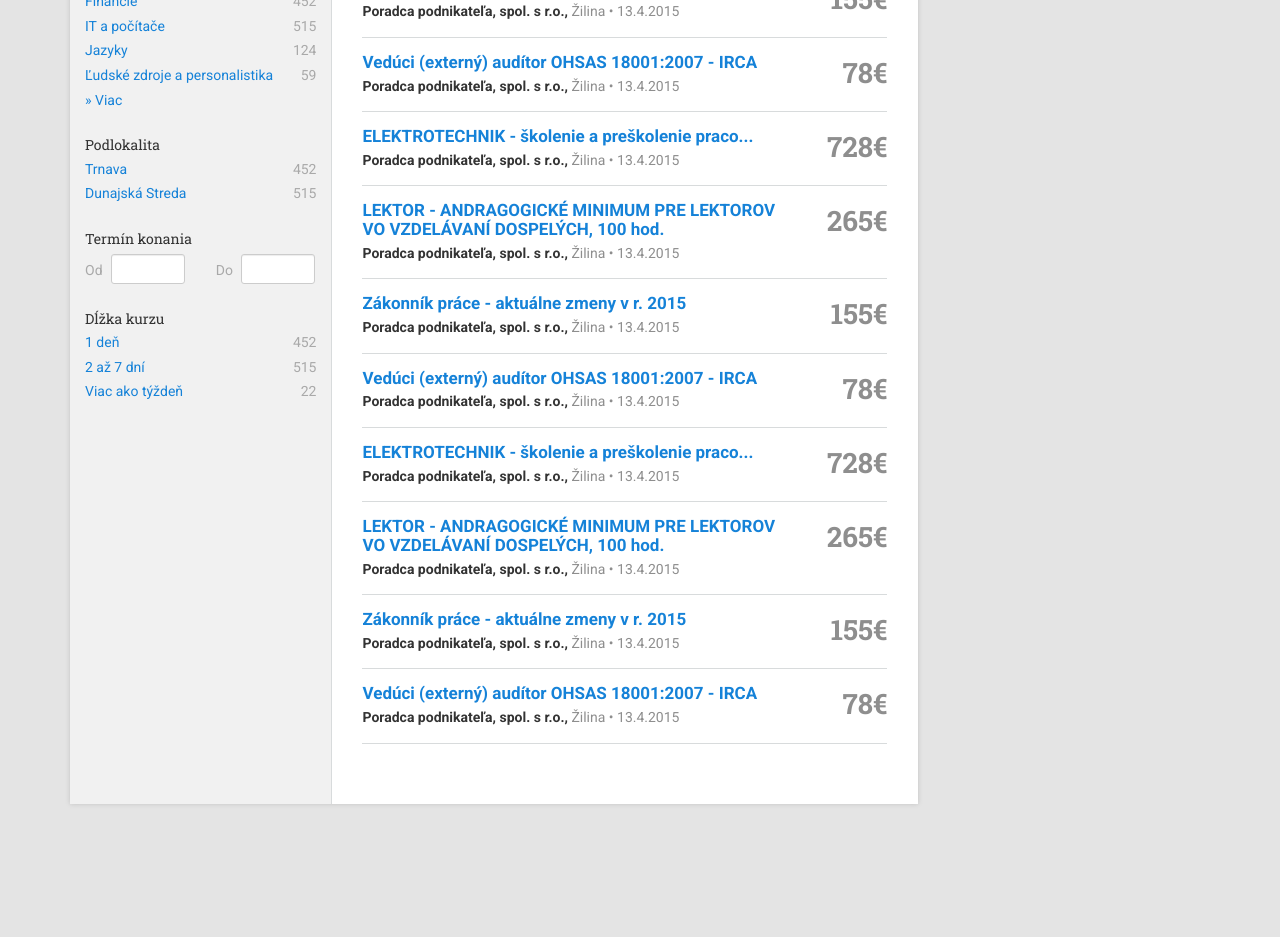
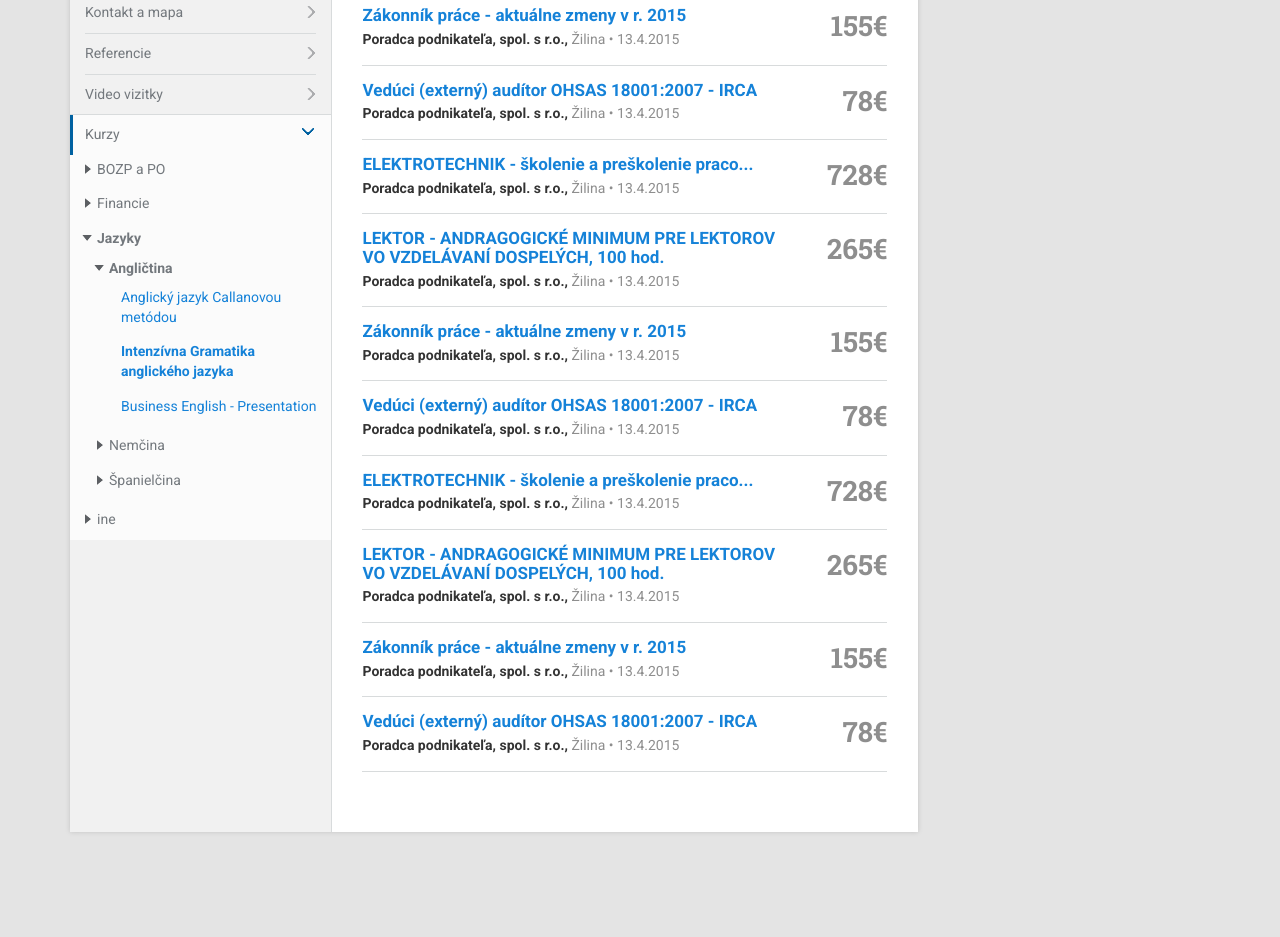
Before and after one commit to w3b-designer/kurzy, a plain HTML site: page detail.html in a window 1280 px wide. Shown: the part 415-1352 px from the top of the page. Before the commit the page ends 1324 px from the top, so only its background shows below. Drawn offline with nearby package versions, Linux system fonts and the light colour scheme.

Commit message:
edit detail

```diff
--- a/css/development.less
+++ b/css/development.less
@@ -313,6 +313,84 @@ ul, ol {
 
 
 
+
+
+/* -----------------------------------------
+   Sidebar - navbar
+----------------------------------------- */
+.navbar-left {
+	.list-reset();
+	float: none !important;
+
+	&>li {
+		padding: 0 15px 0 0;
+		margin: 0 @space-base !important;
+		background: url("../images/design/li_gray.png") no-repeat 100% 13px;
+		border-top: 1px solid @gray-light;
+
+		a {
+			color: @gray-darker;
+			padding: 10px 0;
+			display: block;
+		}
+
+		&.active {
+			padding-right: 15px;
+			margin: 0 !important;
+			background: url("../images/design/li_open.png") #fbfbfb no-repeat 93% 13px;
+
+			&>a {
+				padding-left: 12px;
+				border-left: 3px solid @blue;
+			}
+		}
+	}
+
+	&-sub {
+		&, ul, li {
+			.list-reset();
+			overflow: auto;
+		}
+
+		&, ul {
+			margin-left: 12px;
+		}
+
+		a {
+			color: @link-color !important;
+			padding: 5px 0 5px 15px !important;
+		}
+
+		.active {
+			a {
+				font-weight: bold;
+			}
+		}
+
+		.has-sub {
+			background: url("../images/design/li_full.png") no-repeat 3px 9px;
+
+			&>a {
+				color: @gray-darker !important;
+			}
+
+			&.open {
+				background: url("../images/design/li_full_open.png") no-repeat 0 10px;
+
+				&>a {
+					.bold();
+				}
+			}
+		}
+	}
+}
+
+
+
+
+
+
+
 /* -----------------------------------------
    Subheader
 ----------------------------------------- */
@@ -420,6 +498,10 @@ ul, ol {
 	padding: @space-base;
 	background-color: @gray-lighter;
 	border-right: 1px solid @gray-light;
+
+	.detail & {
+		padding: 0;
+	}
 
 	li {
 		margin-bottom: 5px;
@@ -592,18 +674,25 @@ h2 {
 .detail-header {
 	padding: @space-base;
 	background-color: @gray-lighter;
+	overflow: hidden;
 
 	.profile-title {
 		color: @gray-darker;
 		font-family: @header-font;
 		font-size: @font-size-h4;
-		margin-bottom: 5px;
+		margin: @space-base 0 5px;
 	}
 
 	.profile-place {
 		color: @gray;
 		font-family: @header-font;
 		font-size: @font-size-large;
+	}
+
+	.profile-logo {
+		padding: 10px @space-base;
+		background-color: @white;
+		border: 1px solid @gray-light;
 	}
 }
 
--- a/detail.html
+++ b/detail.html
@@ -132,104 +132,65 @@
                                             </div>
                                             <div id="collapseOne" class="panel-collapse collapse" role="tabpanel" aria-labelledby="headingOne">
                                                 <div class="panel-body">
-                                                    <div class="sidebar-title bold">Vybrané kritéria</div>
-                                                    <ul class="list-arrow sidebar-criteria">
-                                                        <li><a href="#">Trnavský kraj</a></li>
-                                                        <li><a href="#">Kurzy na mieru</a></li>
-                                                    </ul>
-
-                                                    <div class="sidebar-title">Podkategórie</div>
-                                                    <ul class="sidebar-list">
+                                                    <ul class="navbar-left">
                                                         <li>
-                                                            <a href="#">
-                                                                <span>452</span>
-                                                                Financie
-                                                            </a>
+                                                            <a href="#">Základné info</a>
                                                         </li>
                                                         <li>
-                                                            <a href="#">
-                                                                <span>515</span>
-                                                                IT a počítače
-                                                            </a>
+                                                            <a href="#">Výučbové miestnosti</a>
                                                         </li>
                                                         <li>
-                                                            <a href="#">
-                                                                <span>124</span>
-                                                                Jazyky
-                                                            </a>
+                                                            <a href="#">Lektori</a>
                                                         </li>
                                                         <li>
-                                                            <a href="#">
-                                                                <span>59</span>
-                                                                Ľudské zdroje a personalistika
-                                                            </a>
+                                                            <a href="#">Kontakt a mapa</a>
                                                         </li>
                                                         <li>
-                                                            <a class="more" href="#">» Viac</a>
-                                                        </li>
-                                                    </ul>
-
-
-
-                                                    <div class="sidebar-title">Podlokalita</div>
-                                                    <ul class="sidebar-list">
-                                                        <li>
-                                                            <a href="#">
-                                                                <span>452</span>
-                                                                Trnava
-                                                            </a>
+                                                            <a href="#">Referencie</a>
                                                         </li>
                                                         <li>
-                                                            <a href="#">
-                                                                <span>515</span>
-                                                                Dunajská Streda
-                                                            </a>
+                                                            <a href="#">Video vizitky</a>
                                                         </li>
-                                                    </ul>
-
-
-
-                                                    <div class="sidebar-title">Termín konania</div>
-                                                    <form class="form-inline sidebar-doubleform">
-                                                        <div class="row">
-                                                            <div class="col-lg-6">
-                                                                <div class="form-group">
-                                                                    <label for="terminKonaniaOd">Od</label>
-                                                                    <input type="text" class="form-control input-sm" id="terminKonaniaOd">
-                                                                </div>
-                                                            </div>
-                                                            <div class="col-lg-6">
-                                                                <div class="form-group">
-                                                                    <label for="terminKonaniaDo">Do</label>
-                                                                    <input type="text" class="form-control input-sm" id="terminKonaniaDo">
-                                                                </div>
-                                                            </div>
-                                                        </div>
-                                                    </form>
-
-
-
-                                                    <div class="sidebar-title">Dĺžka kurzu</div>
-                                                    <ul class="sidebar-list">
-                                                        <li>
-                                                            <a href="#">
-                                                                <span>452</span>
-                                                                1 deň
-                                                            </a>
+                                                        <li class="active">
+                                                            <a href="#">Kurzy</a>
+                                                            <ul class="navbar-left-sub">
+                                                                <li class="has-sub">
+                                                                    <a href="#">BOZP a PO</a>
+                                                                </li>
+                                                                <li class="has-sub">
+                                                                    <a href="#">Financie</a>
+                                                                </li>
+                                                                <li class="has-sub open">
+                                                                    <a href="#">Jazyky</a>
+                                                                    <ul>
+                                                                        <li class="has-sub open">
+                                                                            <a href="#">Angličtina</a>
+                                                                            <ul>
+                                                                                <li>
+                                                                                    <a href="#">Anglický jazyk Callanovou metódou</a>
+                                                                                </li>
+                                                                                <li class="active">
+                                                                                    <a href="#">Intenzívna Gramatika anglického jazyka</a>
+                                                                                </li>
+                                                                                <li>
+                                                                                    <a href="#">Business English - Presentation</a>
+                                                                                </li>
+                                                                            </ul>
+                                                                        </li>
+                                                                        <li class="has-sub">
+                                                                            <a href="#">Nemčina</a>
+                                                                        </li>
+                                                                        <li class="has-sub">
+                                                                            <a href="#">Španielčina</a>
+                                                                        </li>
+                                                                    </ul>
+                                                                </li>
+                                                                <li class="has-sub">
+                                                                    <a href="#">ine</a>
+                                                                </li>
+                                                            </ul>
                                                         </li>
-                                                        <li>
-                                                            <a href="#">
-                                                                <span>515</span>
-                                                                2 až 7 dní
-                                                            </a>
-                                                        </li>
-                                                        <li>
-                                                            <a href="#">
-                                                                <span>22</span>
-                                                                Viac ako týždeň
-                                                            </a>
-                                                        </li>
-                                                    </ul>
+                                                    </ul><!-- end of .navbar-left -->
                                                 </div><!-- end of .panel-body -->
                                             </div><!-- end of .panel-collapse -->
                                         </div><!-- end of .panel -->
```
Also changed, not shown: css/development.css, images/design/li_full.png (added), images/design/li_full_open.png (added), images/design/li_gray.png (added), images/design/li_open.png (added).
